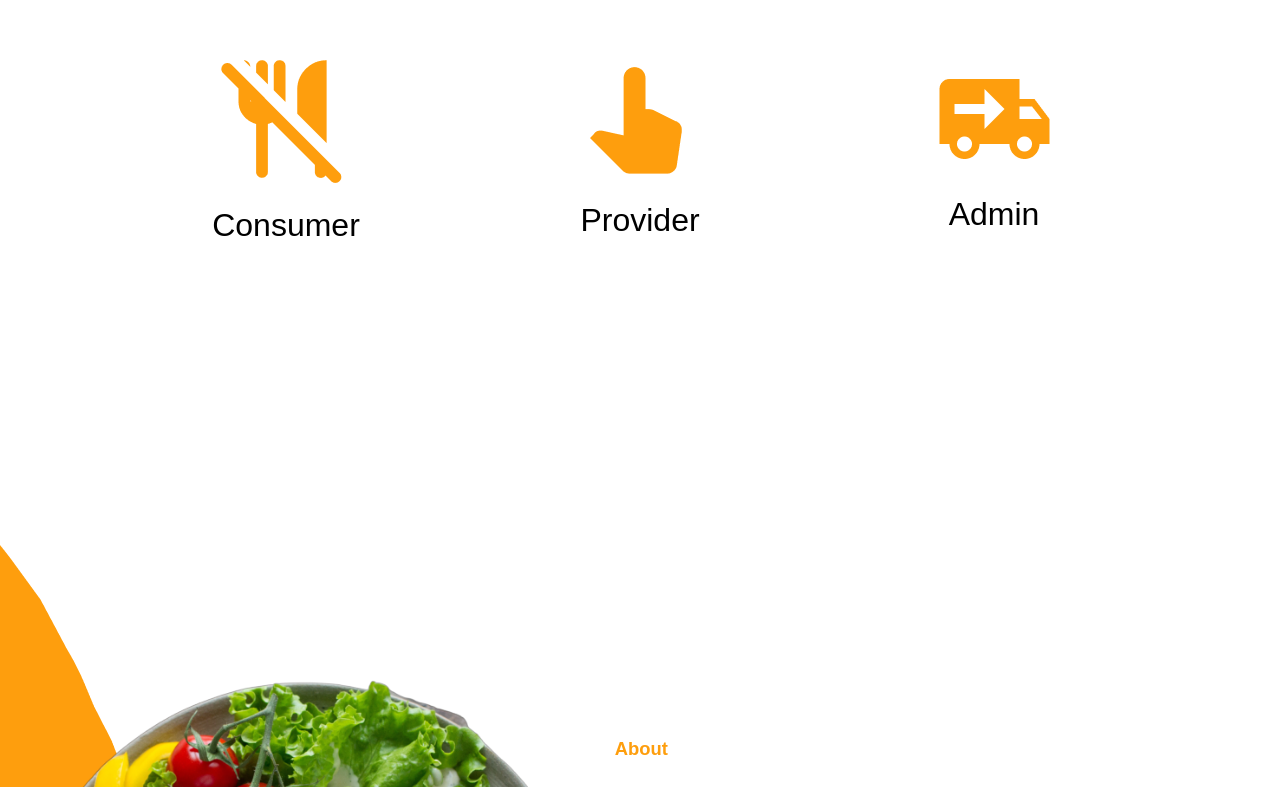
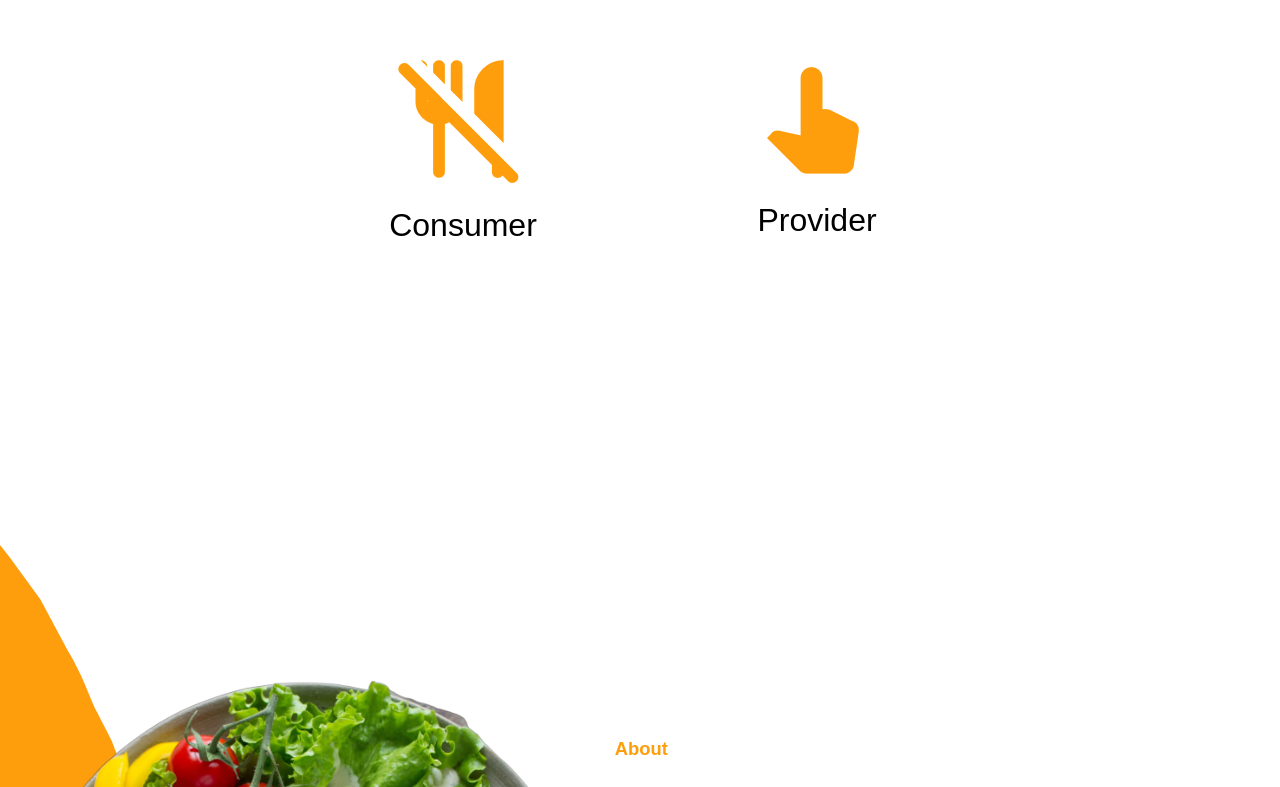
Before and after one commit to ShounakM04/RescueBites, a React (Vite) app: page / in a window 1280 px wide. Shown: the part 984-1771 px from the top of the page. Built offline with nearby package versions, Linux system fonts and the light colour scheme.

Commit message:
linkFixed

```diff
--- a/src/pages/Work.jsx
+++ b/src/pages/Work.jsx
@@ -22,11 +22,8 @@ const Work = () => {
       title: "Provider",
       // text: "Lorem ipsum dolor sit amet consectetur. Maecenas orci et ",
     },
-    {
-      image: DeliveryMeals,
-      title: "Admin",
-      // text: "Lorem ipsum dolor sit amet consectetur. Maecenas orci et lorem ipsum",
-    },
+
+
   ];
   return (
     <div className="work-section-wrapper">
@@ -39,10 +36,10 @@ const Work = () => {
             <a
               href={
                 data.title == "Consumer"
-                  ? "/consumerlogin"
+                  ? "https://rescue-bite-server-pde3wfsa5-amols-projects-604b6fbf.vercel.app/consumerlogin"
                   : data.title == "Provider"
-                  ? "/providerlogin"
-                  : "nothing"
+                  ? "https://rescue-bite-server-pde3wfsa5-amols-projects-604b6fbf.vercel.app/providerlogin"
+                  : "https://rescue-bite-server-pde3wfsa5-amols-projects-604b6fbf.vercel.app/nothing"
               }
             >
               <div className="info-boxes-img-container">
```
